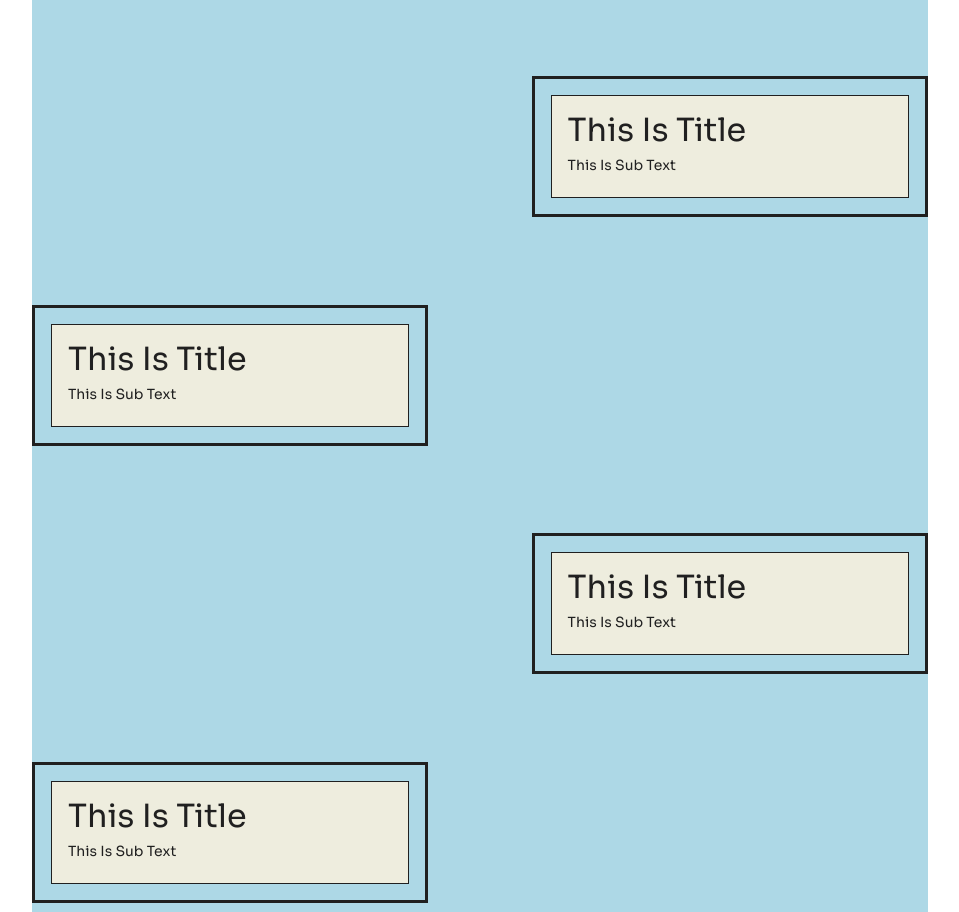
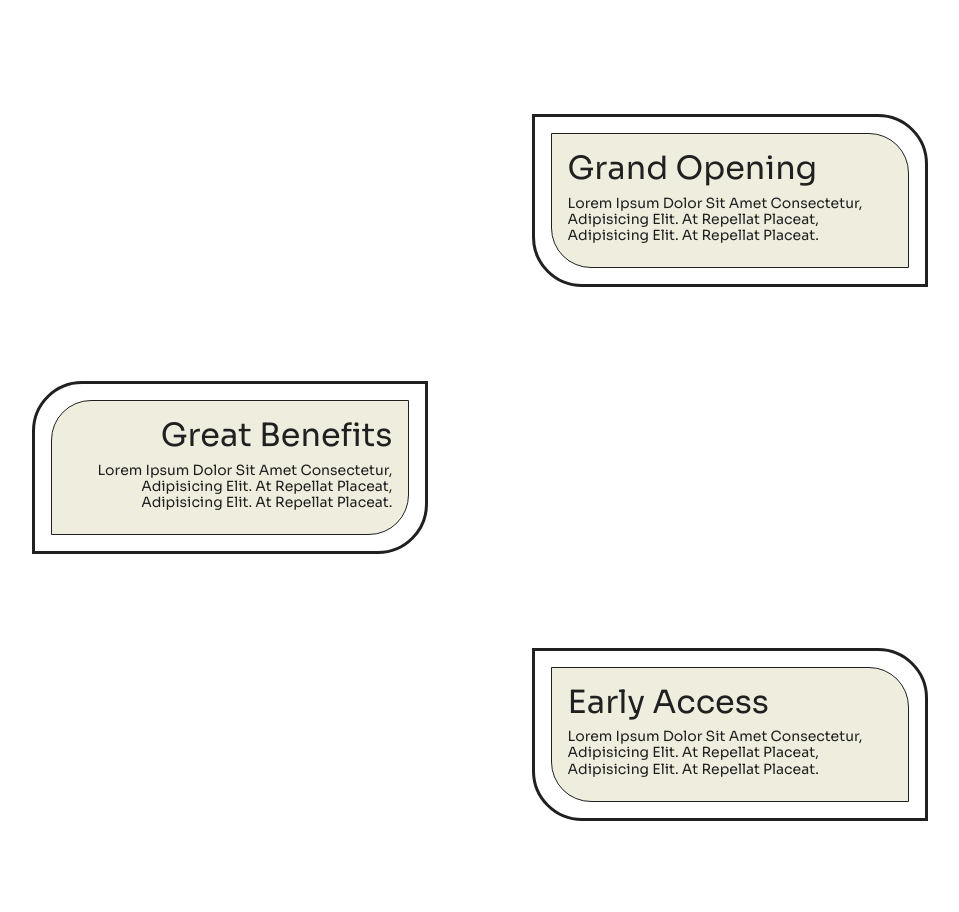
Before and after one commit to juniiie/Munchkins, a React (Vite) app: page / in a window 1280 px wide. Shown: the part 1860-2772 px from the top of the page, without its empty margins (160-1119 px from the left). Built offline with nearby package versions, Linux system fonts and the light colour scheme; a web font is replaced by a local one.

Commit message:
completed roadmap

```diff
--- a/src/components/sections/Roadmap.jsx
+++ b/src/components/sections/Roadmap.jsx
@@ -1,6 +1,8 @@
-import React from "react";
+import React, { useLayoutEffect, useRef, addToRef } from "react";
 import styled from "styled-components";
 import DrawSvg from "../DrawSvg";
+import { gsap } from "gsap";
+import { ScrollTrigger } from "gsap/ScrollTrigger";
 
 const Section = styled.section`
   min-height: 100vh;
@@ -47,14 +49,32 @@ const Items = styled.ul`
   flex-direction: column;
   justify-content: center;
   align-items: center;
-  background-color: lightblue;
+  /* background-color: lightblue; */
 
   & > *:nth-of-type(2n + 1) {
     justify-content: start;
+
+    div {
+      border-radius: 50px 0 50px 0;
+      text-align: right;
+    }
+
+    p {
+      border-radius: 40px 0 40px 0;
+    }
   }
 
   & > *:nth-of-type(2n) {
     justify-content: end;
+
+    div {
+      border-radius: 0 50px 0 50px;
+      text-align: left;
+    }
+
+    p {
+      border-radius: 0 40px 0 40px;
+    }
   }
 `;
 
@@ -98,7 +118,7 @@ const Text = styled.span`
 
 const RoadMapItem = ({ title, subtext }) => {
   return (
-    <Item>
+    <Item ref={addToRef}>
       <ItemContainer>
         <Box>
           <SubTitle>{title}</SubTitle>
@@ -110,6 +130,42 @@ const RoadMapItem = ({ title, subtext }) => {
 };
 
 const Roadmap = () => {
+  const revealRefs = useRef([]);
+  revealRefs.current = [];
+  gsap.registerPlugin(ScrollTrigger);
+
+  const addToRefs = (el) => {
+    if (el && !revealRefs.current.includes(el)) {
+      revealRefs.current.push(el);
+    }
+  };
+
+  useLayoutEffect(() => {
+    // console.log(revealRefs);
+    let t1 = gsap.timeline();
+    revealRefs.current.forEach((el, index) => {
+      t1.fromTo(
+        el.childNodes[0],
+        {
+          y: "0",
+        },
+        {
+          y: "-30%",
+          scrollTrigger: {
+            id: `section-${index + 1}`,
+            trigger: el,
+            start: "top center+=200px",
+            end: "bottom center",
+            scrub: true,
+            // markers: true,
+          },
+        }
+      );
+    });
+
+    return () => {};
+  }, []);
+
   return (
     <Section>
       <Title>Roadmap</Title>
@@ -120,12 +176,31 @@ const Roadmap = () => {
         <Items>
           {/* Make the first nth empty */}
           <Item>&nbsp;</Item>
-          <RoadMapItem title="This is title" subtext="This is sub text" />
-          <RoadMapItem title="This is title" subtext="This is sub text" />
-          <RoadMapItem title="This is title" subtext="This is sub text" />
-          <RoadMapItem title="This is title" subtext="This is sub text" />
-          <RoadMapItem title="This is title" subtext="This is sub text" />
-          <RoadMapItem title="This is title" subtext="This is sub text" />
+          <RoadMapItem
+            addToRef={addToRefs}
+            title="Grand Opening"
+            subtext="Lorem Ipsum Dolor Sit Amet Consectetur, Adipisicing Elit. At Repellat Placeat, Adipisicing Elit. At Repellat Placeat."
+          />
+          <RoadMapItem
+            addToRef={addToRefs}
+            title="Great Benefits"
+            subtext="Lorem Ipsum Dolor Sit Amet Consectetur, Adipisicing Elit. At Repellat Placeat, Adipisicing Elit. At Repellat Placeat."
+          />
+          <RoadMapItem
+            addToRef={addToRefs}
+            title="Early Access"
+            subtext="Lorem Ipsum Dolor Sit Amet Consectetur, Adipisicing Elit. At Repellat Placeat, Adipisicing Elit. At Repellat Placeat."
+          />
+          <RoadMapItem
+            addToRef={addToRefs}
+            title="New Merch"
+            subtext="Lorem Ipsum Dolor Sit Amet Consectetur, Adipisicing Elit. At Repellat Placeat, Adipisicing Elit. At Repellat Placeat."
+          />
+          <RoadMapItem
+            addToRef={addToRefs}
+            title="Holders Ranking"
+            subtext="Lorem Ipsum Dolor Sit Amet Consectetur, Adipisicing Elit. At Repellat Placeat, Adipisicing Elit. At Repellat Placeat."
+          />
         </Items>
       </Container>
     </Section>
```
